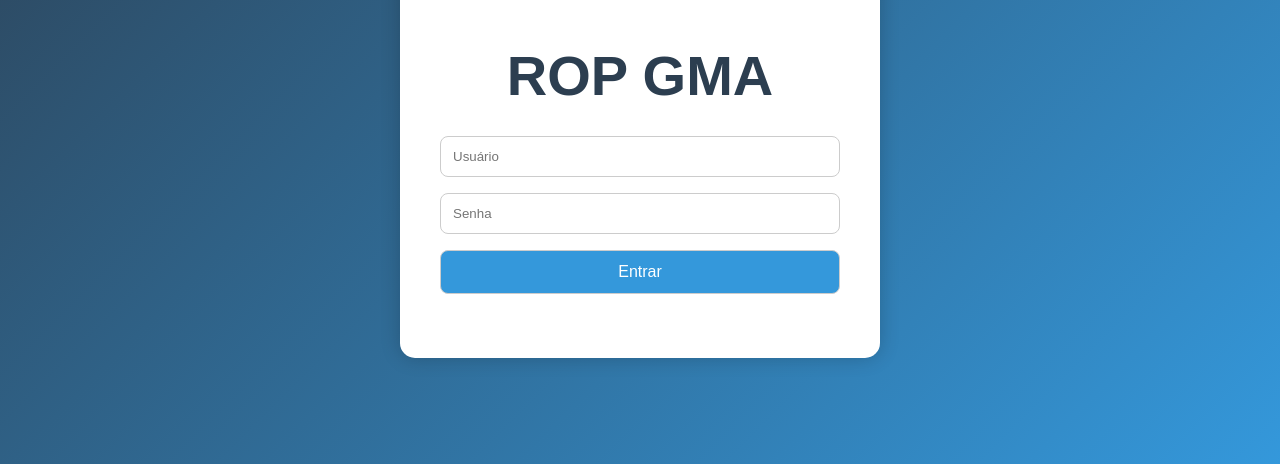
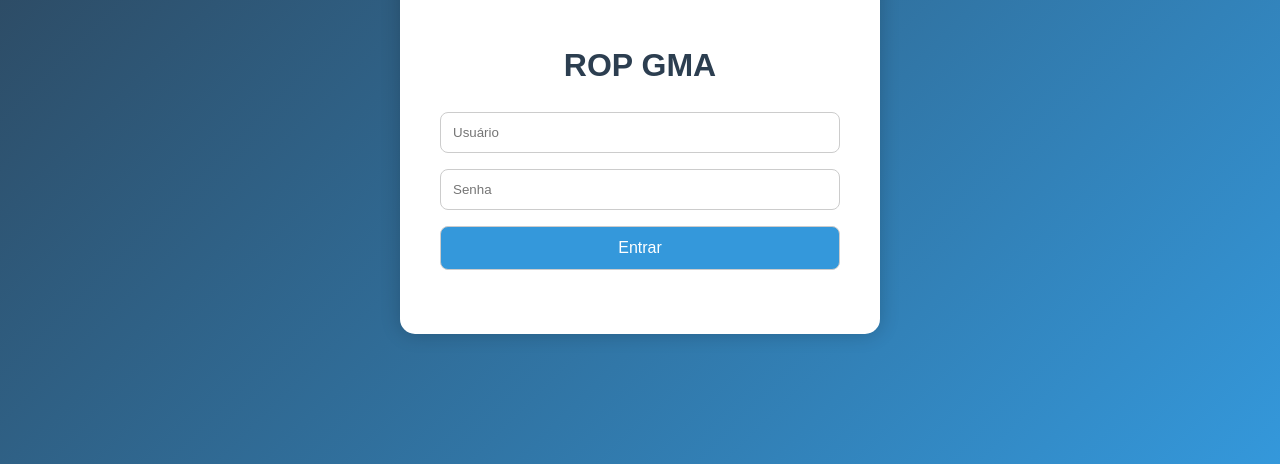
Before and after one commit to Lidemarques/ropgma, a plain HTML site: page index.html in a window 1280 px wide. Shown: the part 336-800 px from the top of the page. Drawn offline with Linux system fonts and the light colour scheme.

Commit message:
Update index.html

```diff
--- a/index.html
+++ b/index.html
@@ -70,7 +70,7 @@
 
   <div class="login-container">
     <img src="logo.jpg">
-    <h2 style="font-size: 56px;">ROP GMA</h2
+    <h2 style="font-size: 32px;">ROP GMA</h2
 
     <form onsubmit="return validarLogin(event)">
       <input type="text" id="usuario" placeholder="Usuário" required>
```
